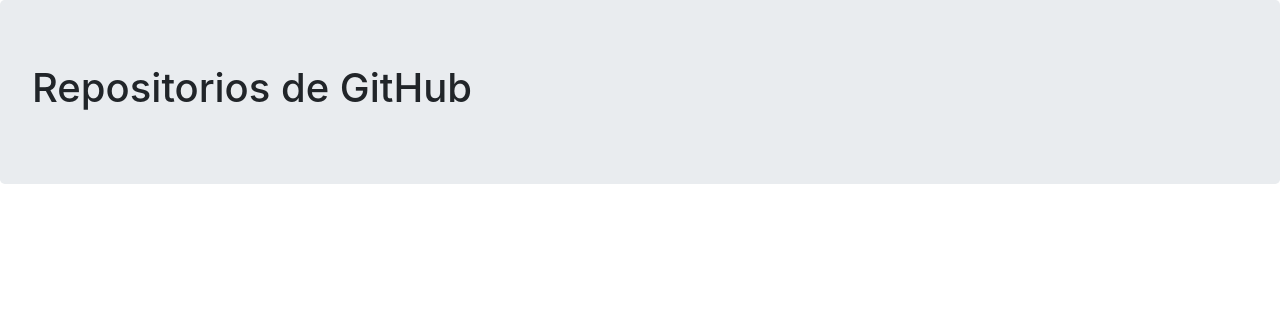
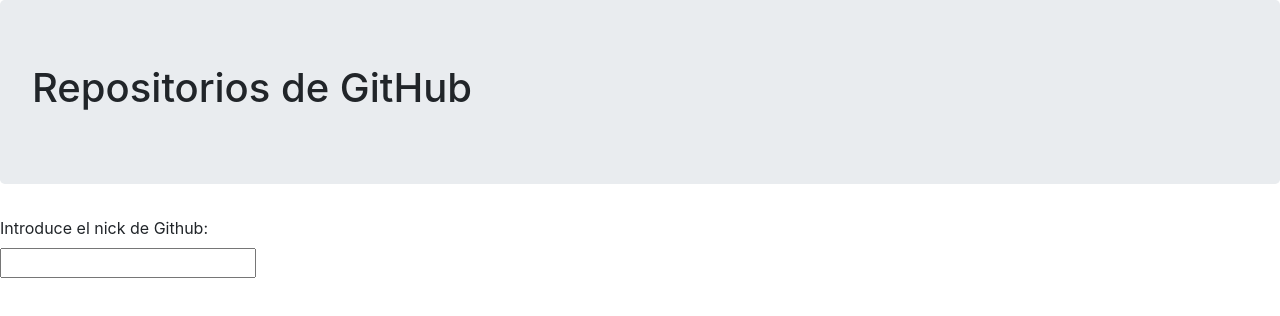
Before and after one commit to MikelArinaMarcos/exempleWebDSA, a plain HTML site: page index.html in a window 1280 px wide. Drawn offline with nearby package versions, Linux system fonts and the light colour scheme.

Commit message:
Formulario

```diff
--- a/index.html
+++ b/index.html
@@ -13,5 +13,11 @@
     <div class="jumbotron">
         <h1>Repositorios de GitHub</h1>
     </div>
+    <div id="formulario">
+        <form>
+            <label for="nick">Introduce el nick de Github:</label><br>
+            <input type="text" id="nick" name="nick"><br>
+        </form>
+    </div>
 </body>
 </html>
```
